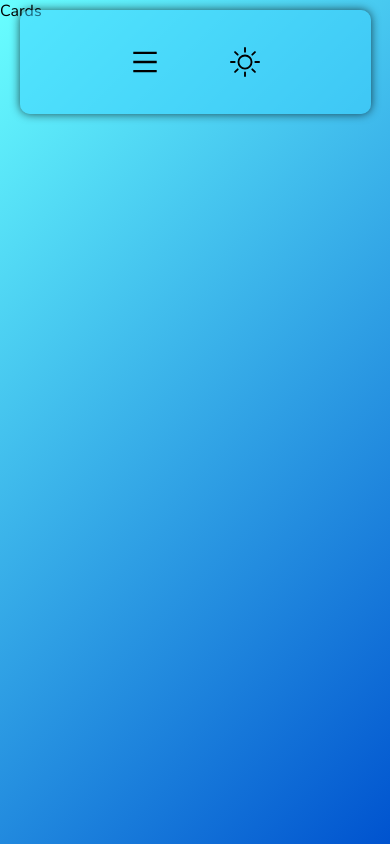
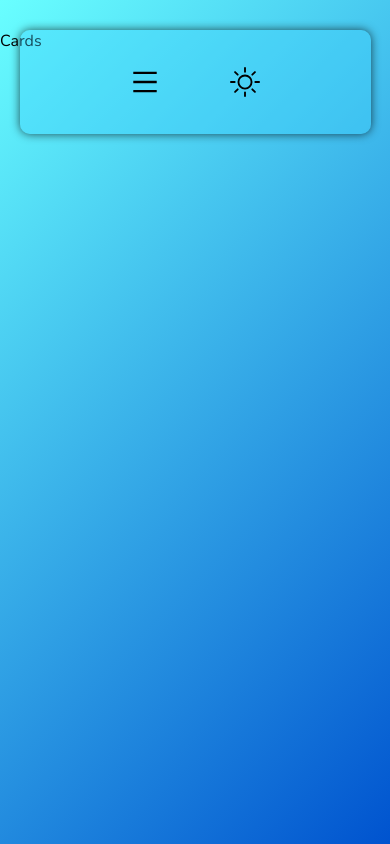
Before and after one commit to Ednesor/weather-app, a React (Create React App) app: page / in a window 390 px wide. Built offline with nearby package versions, Linux system fonts and the light colour scheme.

Commit message:
style: fix

```diff
--- a/src/App.css
+++ b/src/App.css
@@ -4,5 +4,6 @@ body{
         var(--bg-color-2)
     );
     background-repeat: no-repeat;
-    min-height: 100vh;
+    min-height: 96.5vh;
+    padding-top: 3.5vh;
 }
--- a/src/components/Menu/Menu.module.css
+++ b/src/components/Menu/Menu.module.css
@@ -6,7 +6,7 @@
     border-radius: 10px;
     box-shadow: 0 0 10px rgba(0, 0, 0, 0.671);
     padding: 10px 0 10px 0;
-    margin: 3vh 0 0 20px;
+    margin: 0 0 0 20px;
     position: fixed;
 }
 .link{
@@ -31,7 +31,7 @@
     .container{
         width: 90%;
         height: 10vh;
-        margin: 10px 0 0 5vw;
+        margin-left: 5vw;
         display: flex;
         justify-content: center;
         gap: 10px;
--- a/src/index.css
+++ b/src/index.css
@@ -1,7 +1,7 @@
 :root{
   --bg-color-1: rgb(105, 255, 255);
   --bg-color-2: rgb(0, 83, 207);
-  --menu-color-1: rgba(63, 209, 253, 0.507);
+  --menu-color-1: rgba(63, 209, 253, 0.363);
 }
 
 *{
```
